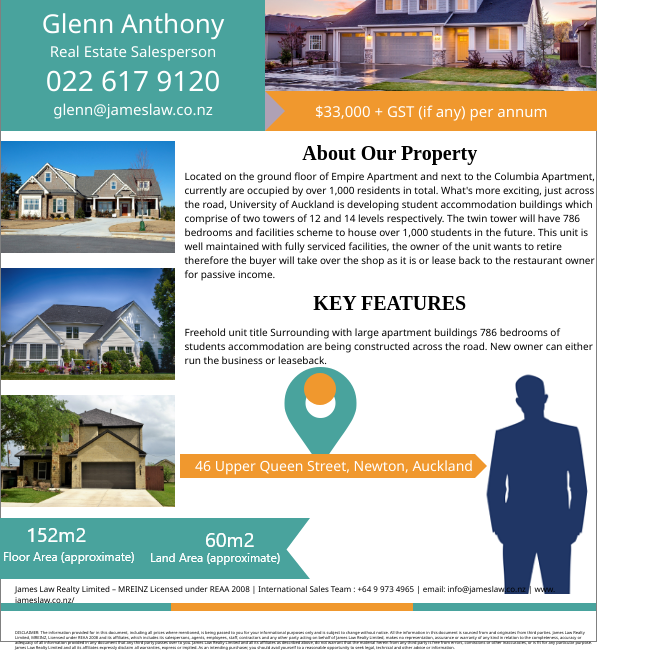
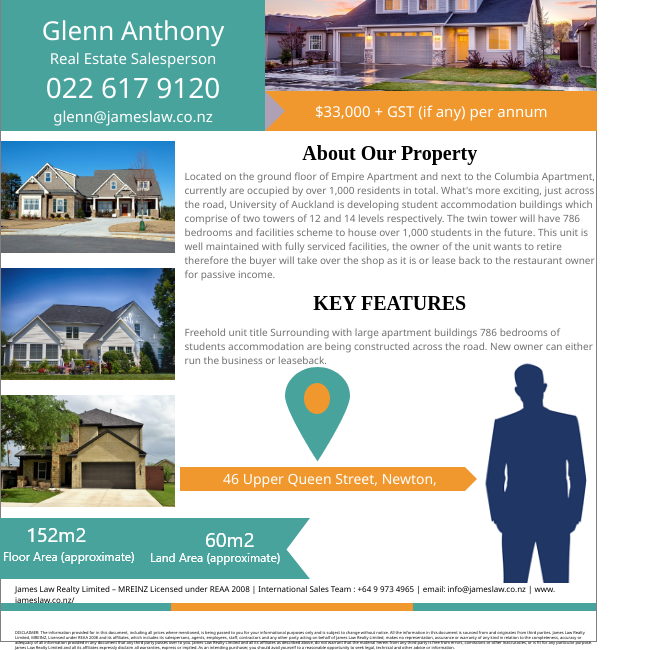
Before and after one commit to FatahiaNasrin/Real-Estate-Web-Design, a plain HTML site: page index.html in a window 1280 px wide. Shown: the part 202-852 px from the top of the page, without its empty margins (0-660 px from the left). Drawn offline with Linux system fonts and the light colour scheme.

Commit message:
finished adding

```diff
--- a/index.html
+++ b/index.html
@@ -22,7 +22,7 @@
 <p class="big-letter"> For sale</p>
 <div class="horizontal-line "></div>
 <p class="small-letter">Contact at:</p>
-<p  style="margin-top: 8px;"class="same-letter">Glenn Anthony</p>
+<p  style="margin-top: 10px;"class="same-letter">Glenn Anthony</p>
 <p class="letter">Real Estate Salesperson</p>
 <p style="font-size: 28px;"class="same-letter">022 617 9120</p>
 <p class="letter">glenn@jameslaw.co.nz</p>
@@ -40,13 +40,12 @@
 </div>
 <div class="half-width">
     <h2 style="text-align:center; font-size: 20px; font: normal normal bold 20px/24px Rockwell; margin-bottom: 4px;">About Our Property</h2>
-    <p>Located on the ground floor of Empire Apartment and next to the Columbia Apartment, currently are occupied by over 1,000 residents in total. What's more exciting, just across the road, University of Auckland is developing student accommodation buildings which comprise of two towers of 12 and 14 levels respectively. The twin tower will have 786 bedrooms and facilities scheme to house over 1,000 students in the future. This unit is well maintained with fully serviced facilities, the owner of the unit wants to retire therefore the buyer will take over the shop as it is or lease back to the restaurant owner for passive income.</p>
+    <p style="color:#707070;">Located on the ground floor of Empire Apartment and next to the Columbia Apartment, currently are occupied by over 1,000 residents in total. What's more exciting, just across the road, University of Auckland is developing student accommodation buildings which comprise of two towers of 12 and 14 levels respectively. The twin tower will have 786 bedrooms and facilities scheme to house over 1,000 students in the future. This unit is well maintained with fully serviced facilities, the owner of the unit wants to retire therefore the buyer will take over the shop as it is or lease back to the restaurant owner for passive income.</p>
     <h1 style="text-align:center; font-size: 25px; font: normal normal bold 20px/24px Rockwell; margin:10px 0px 10px 0px;">KEY FEATURES</h1>
-    <p>Freehold unit title Surrounding with large apartment buildings 786 bedrooms of students accommodation are being constructed across the road. New owner can either run the business or leaseback.</p>
+    <p style="color:#707070;">Freehold unit title Surrounding with large apartment buildings 786 bedrooms of students accommodation are being constructed across the road. New owner can either run the business or leaseback.</p>
 </div>
 <div class="social-icons">
-    <i class="fas fa-map-marker-alt fa-6x"></i>
-    <div class="circle "></div>
+    <img class="img-fluid map" src="images/map.png" alt="">
     <div id="shape-1" class="top-left"><p>46 Upper Queen Street, Newton, Auckland</p></div>
 </div>
     <div ><img class="flag-shape" src="images/img-7.png" alt=""></div>
--- a/style.css
+++ b/style.css
@@ -54,7 +54,7 @@ body{
 .small-letter{
     font-size: 12px;
     text-align: center;
-    margin-top: 0;
+    margin-top: 5px;
     margin-bottom: 0;
 }
 .same-letter{
@@ -90,23 +90,17 @@ body{
     font-size: 10px;
     margin-top: 10px;
 }
-.social-icons .fa-map-marker-alt{
-    color: #49A39D;
-    margin: 0 50px 0 100px;
-    float:left;
+.map {
+    top:0px;
+    left: 100px;
     position: relative;
-}
-.circle{
-    background-color: #F0982E;
-    width: 32px;
-    height: 32px;
-    position: absolute;
-    border-radius: 50%;
-    top: 575px;
-    left: 304px;
 }
 .agent{
     float:right;
+    margin-bottom: 0;
+    top:558px;
+    position: absolute;
+    left: 480px;
 }
 .top-right {
     position: absolute;
@@ -141,7 +135,7 @@ body{
   }
   .top-left {
     position: absolute;
-    top: 510px;
+    top: 0px;
     left: 174px;
    padding-left: 15px;
 }
@@ -153,7 +147,7 @@ body{
     margin-top:2px ;
 }
   #shape-1 {
-    width: 280px;
+    width: 270px;
     height: 24px;
     position: relative;
     background:#F0982E;
@@ -194,10 +188,10 @@ body{
         top: 800px;
        }
        .vertical-half-line{
-           position: relative;
+           position: absolute;
            height: 8px;
            width: 242px;
            background-color: #F0982E;
-           top: 635px;
+           top: 805px;
            margin: 0px 170px 0px 170px;
        }
```
Also changed, not shown: images/Untitled.png (added), images/map.png (added).
